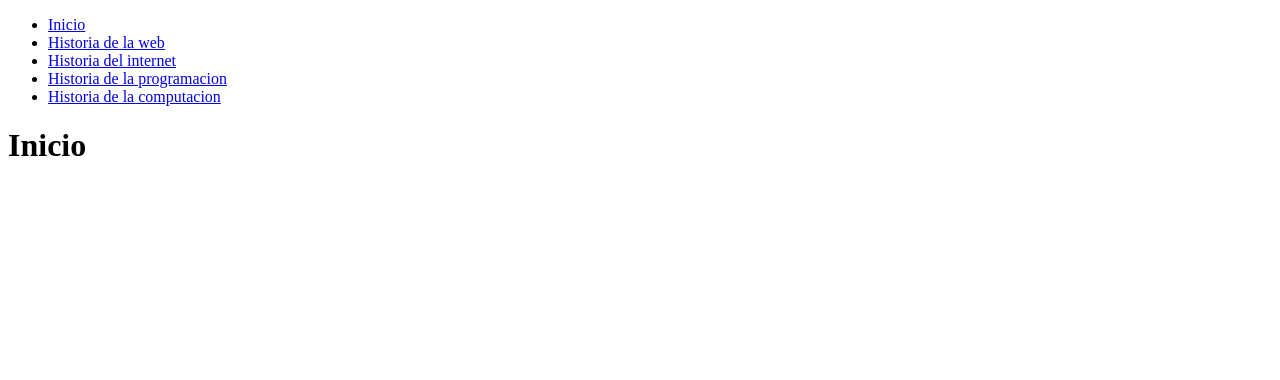
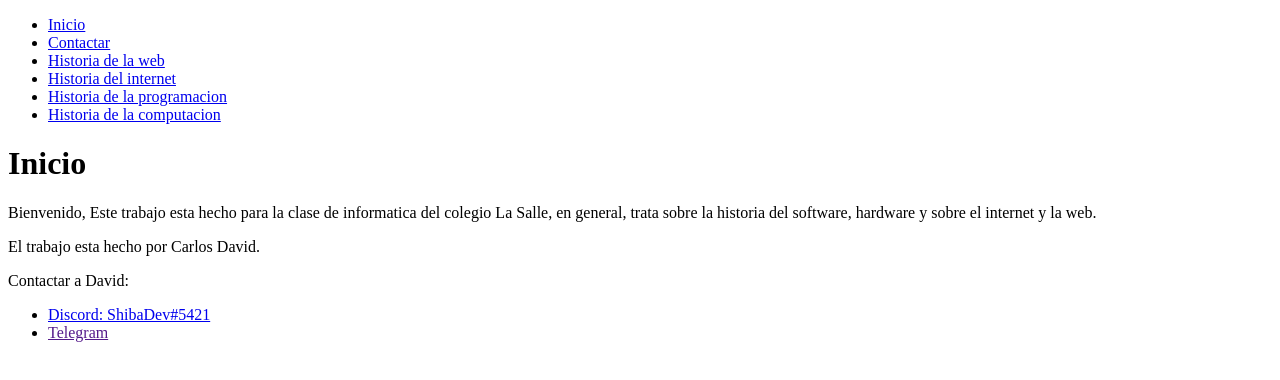
Before and after one commit to ShiibaDev/Technology-class-Spanish, a plain HTML site: page index.html in a window 1280 px wide. Drawn offline with Linux system fonts and the light colour scheme.

Commit message:
Update homework
Still no deployment added, gonna give style and then deploy, for now, Adding how to contact me and a welcome tab page. Gonna work with the history investigation on the next update and finish the "contact" tab

```diff
--- a/index.html
+++ b/index.html
@@ -4,24 +4,34 @@
    <meta charset="UTF-8">
    <meta http-equiv="X-UA-Compatible" content="IE=edge">
    <meta name="viewport" content="width=device-width, initial-scale=1.0">
-   <title>David Jorge</title>
+   <script src="index.js"></script>
+   <title id="title">David Jorge - Informatica</title>
 </head>
 <body>
    <div id="wrapper">
       <header id="tabs">
          <nav>
             <ul>
-               <li><a href="#home">Inicio</a></li>
-               <li><a href="#Historia-de-la-web">Historia de la web</a></li>
-               <li><a href="#Historia-del-internet">Historia del internet</a></li>
-               <li><a href="#historia-de-la-programacion">Historia de la programacion</a></li>
-               <li><a href="#historia-de-la-computacion">Historia de la computacion</a></li>
+               <li><a class="tab" href="#home" onclick="Opentab(event, '#home')">Inicio</a></li>
+               <li><a class="tab" href="#contact" onclick="Opentab(event, '#contact')">Contactar</a></li>
+               <li><a class="tab" href="#Historia-de-la-web" onclick="(event, '#Historia-de-la-web')">Historia de la web</a></li>
+               <li><a class="tab" href="#Historia-del-internet" onclick="Opentab(event, '#Historia-del-internet')">Historia del internet</a></li>
+               <li><a class="tab" href="#historia-de-la-programacion" onclick="Opentab(event, '#Historia-de-la-programacion')">Historia de la programacion</a></li>
+               <li><a class="tab" href="#historia-de-la-computacion" onclick="Opentab(event, '#historia-de-la-computacion')">Historia de la computacion</a></li>
             </ul>
          </nav>
       </header>
-      <div id="home">
+      <div id="home" class="_tab">
          <h1>Inicio</h1>
-         <p></p>
+         <p>Bienvenido, Este trabajo esta hecho para la clase de informatica del colegio La Salle, en general, trata sobre la historia del software, hardware y sobre el internet y la web.</p>
+         <p>El trabajo esta hecho por Carlos David.</p>
+      </div>
+      <div id="#contact" class="_tab">
+         <p>Contactar a David:</p>
+         <ul>
+            <li><a href="https://discord.com/channels/@me">Discord: ShibaDev#5421</a></li>
+            <li><a href="">Telegram</a></li>
+         </ul>
       </div>
    </div>
 </body>
--- /dev/null
+++ b/index.js
@@ -0,0 +1,18 @@
+function Opentab(evt, Menu) {
+   var Tabs, i, trigger
+
+   // Get elements.
+   Tabs = document.getElementsByClassName('_tabs');
+   for (i = 0; i < Tabs.length; i++) {
+      Tabs[i].style.display = "none";
+   }
+
+   // Elements
+   trigger = document.getElementsByClassName('tab');
+   for (i = 0; trigger.length; i++) {
+      trigger[i].className = trigger[i].className.replace(" active", "");
+   }
+
+   document.getElementById(Menu).style.display = "block";
+   evt.currentTarget.className += " active";
+}
--- /dev/null
+++ b/styte.css
@@ -0,0 +1,4 @@
+:root {
+   /* This style and color palette has been taken from other project, to save time. (I don't that good selecting color palette */
+   --header: ;
+}
```
